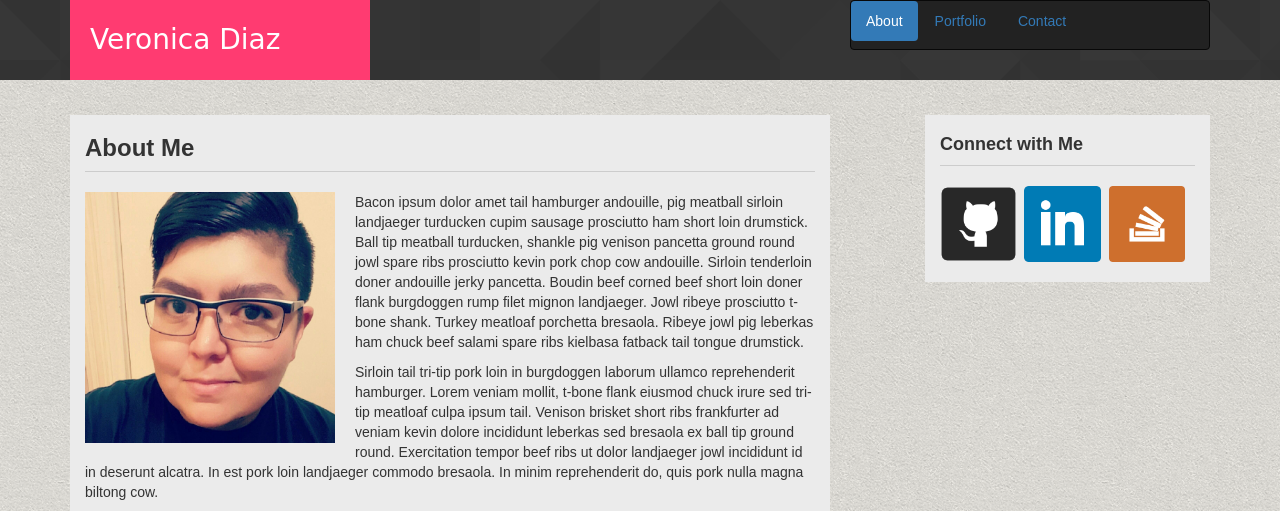
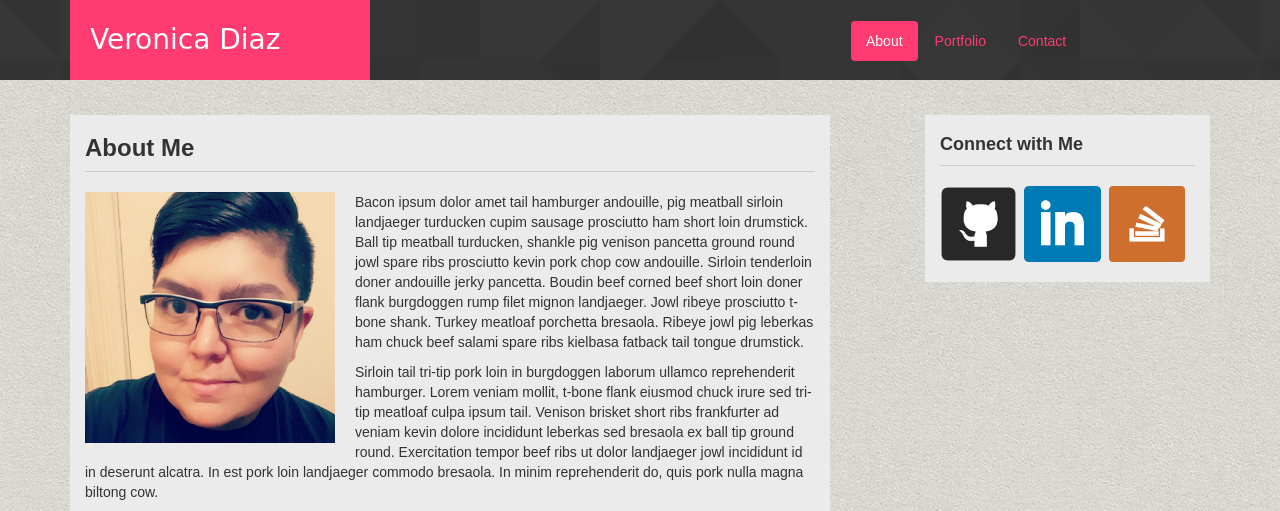
Before and after one commit to v8tx/Bootstrap-Portfolio, a PHP site: page /index.php in a window 1280 px wide. Shown: the top 511 px of the page. Run offline with PHP 8.4, Linux system fonts and the light colour scheme; some web fonts are replaced.

Commit message:
updated styles

```diff
--- a/assets/css/bs_style.css
+++ b/assets/css/bs_style.css
@@ -107,3 +107,14 @@
 form {
 	margin: 10px 0 20px 0;
 }
+.v-navbar {
+	margin: 20px 0 0 0;
+}
+.nav-pills > li.active > a, .nav-pills > li.active > a:focus, .nav-pills > li.active > a:hover {
+    background-color: #FF3B71;
+    color: #fff;
+}
+a {
+    color: #FF3B71;
+    text-decoration: none;
+}
--- a/contact.html
+++ b/contact.html
@@ -18,7 +18,7 @@
 					<div class="logo">Veronica Diaz</div>
 				</div>
 				<div class="col-xs-4">
-					<nav class="navbar navbar-inverse">
+					<nav class="navbar v-navbar">
 					  	<ul class="nav nav-pills">
 						  <li role="presentation"><a href="index.html">About</a></li>
 						  <li role="presentation"><a href="portfolio.html">Portfolio</a></li>
--- a/index.html
+++ b/index.html
@@ -18,7 +18,7 @@
 					<div class="logo">Veronica Diaz</div>
 				</div>
 				<div class="col-md-4">
-					<nav class="navbar navbar-inverse">
+					<nav class="navbar v-navbar">
 					  	<ul class="nav nav-pills">
 						  <li role="presentation" class="active"><a href="index.html">About</a></li>
 						  <li role="presentation"><a href="portfolio.html">Portfolio</a></li>
--- a/portfolio.html
+++ b/portfolio.html
@@ -18,7 +18,7 @@
 					<div class="logo">Veronica Diaz</div>
 				</div>
 				<div class="col-xs-4">
-					<nav class="navbar navbar-inverse">
+					<nav class="navbar v-navbar">
 					  	<ul class="nav nav-pills">
 						  <li role="presentation"><a href="index.html">About</a></li>
 						  <li role="presentation" class="active"><a href="portfolio.html">Portfolio</a></li>
```
